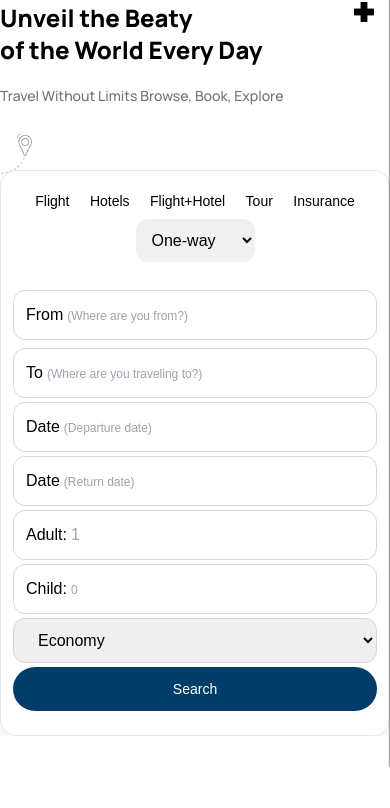
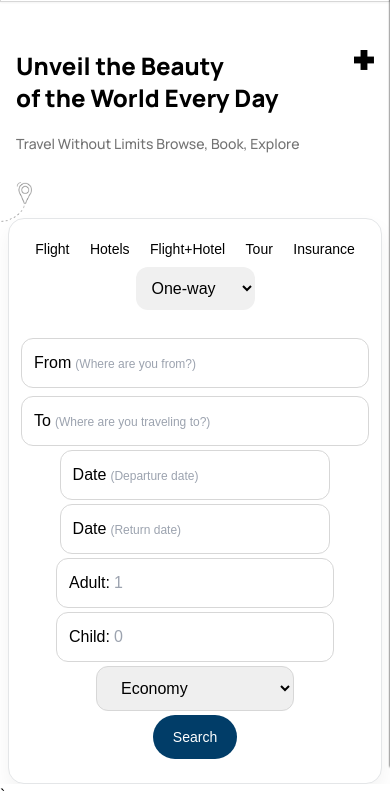
Before and after one commit to meranHM/manzoomeh-front-end-task-vanilla, a website built with Vite: page index.html in a window 390 px wide. Shown: the part 78-886 px from the top of the page. Before the commit the page ends 844 px from the top, so only its background shows below. Built offline with nearby package versions, Linux system fonts and the light colour scheme.

Commit message:
Update form and background person responsiveness

```diff
--- a/index.html
+++ b/index.html
@@ -13,7 +13,7 @@
   <body>
     <div id="app">
       <header
-        class="w-full fixed top-0 left-0 z-50 shadow-sm bg-white border border-gray-medium"
+        class="w-full h-20 fixed top-0 left-0 z-50 shadow-sm bg-white border border-gray-medium"
       >
       <!-- Mobile Navbar -->
         <nav
@@ -112,7 +112,7 @@
       >
         <section
           id="hero"
-          class="relative w-full h-[600px]"
+          class="relative w-full min-h-[624px] overflow-hidden"
         >
           <!-- First layer for cloud background image -->
           <div
@@ -121,7 +121,7 @@
 
           <!-- Second layer for person background image -->
           <div
-            class="absolute z-10 max-w-xl bottom-0 right-1/2 hidden lg:block"
+            class="absolute z-10 max-w-2xl bottom-0 -right-14 xl:max-w-[777px] xl:right-[2%] hidden lg:block"
           >
             <img
               src="/assets/bg-person.webp"
@@ -133,13 +133,15 @@
 
           <!-- Third layer - Hero section content -->
           <div
-            class="relative w-full max-w-7xl mx-auto z-20 overflow-hidden lg:mt-30"
+            class="relative flex flex-col w-full max-w-7xl mx-auto z-20 overflow-hidden mt-12 lg:mt-32"
           >
-            <div>
+            <div
+              class="px-4"
+            >
               <h1
-                class="font-extrabold text-2xl lg:text-5xl text-nowrap"
+                class="font-extrabold text-2xl lg:text-4xl xl:text-5xl lg:leading-[60px] xl:leading-[76px]"
               >
-                Unveil the Beaty<br/>
+                Unveil the Beauty<br />
                 of the World Every Day
               </h1>
               <p
@@ -167,7 +169,7 @@
             <!-- Search Box -->
             <div
               id="seach-box"
-              class="relative mt-16 bg-white border border-gray-soft rounded-2xl p-3 shadow-card"
+              class="relative self-center lg:self-auto mt-16 mx-2 bg-white border border-gray-soft rounded-2xl p-3 shadow-card"
             >
               <div
                 id="services-box"
@@ -192,12 +194,12 @@
                   </select>
                 </div>
 
-                <form class="flex flex-col mt-4 py-3 lg:flex-row lg:flex-wrap gap-1">
+                <form class="flex flex-col items-center mt-4 py-3 lg:flex-row lg:flex-wrap lg:justify-center gap-1">
 
                   <!-- Travel Origin and Destination -->
-                  <div class="relative flex flex-col gap-2 lg:flex-row lg:items-center">
+                  <div class="relative w-full lg:w-max flex flex-col gap-2 lg:flex-row lg:items-center">
                     <div
-                      class="searchInputBox lg:w-[265px]"
+                      class="searchInputBox"
                     >
                       <label for="from">From</label>
                       <input
@@ -205,11 +207,11 @@
                         name="from"
                         id="from"
                         placeholder="(Where are you from?)"
-                        class="w-auto"
+                        class="lg:w-[265px]"
                       >
                     </div>
                     <div
-                      class="searchInputBox lg:w-[265px]"
+                      class="searchInputBox"
                     >
                     <label for="to">To</label>
                       <input
@@ -217,14 +219,14 @@
                         name="to"
                         id="to"
                         placeholder="(Where are you traveling to?)"
-
+                        class="lg:w-[265px]"
                       >
                     </div>
                   </div>
 
                   <!-- Departure Date -->
                   <div
-                    class="searchInputBox lg:w-[150px]"
+                    class="searchInputBox"
                   >
                     <label for="departure-date">Date</label>
                     <input
@@ -232,13 +234,14 @@
                       name="departure-date"
                       id="departure-date"
                       placeholder="(Departure date)"
+                      class="lg:w-[150px]"
                     >
                   </div>
 
 
                   <!-- Return Date -->
                   <div
-                    class="searchInputBox lg:w-[150px]"
+                    class="searchInputBox"
                   >
                     <label for="return-date">Date</label>
                     <input
@@ -246,12 +249,13 @@
                       name="return-date"
                       id="return-date"
                       placeholder="(Return date)"
+                      class="lg:w-[150px]"
                     >
                   </div>
 
                   <!-- Number of Adults -->
                   <div
-                    class="searchInputBox lg:w-[75px]"
+                    class="searchInputBox"
                   >
                     <label for="number-of-adults">Adult:</label>
                     <input
@@ -259,14 +263,14 @@
                       name="number-of-adults"
                       id="number-of-adults"
                       placeholder="1"
-                      class="placeholder:text-base"
+                      class="placeholder:text-base lg:w-[75px]"
                     >
                   </div>
 
 
                   <!-- Number of children -->
                   <div
-                    class="searchInputBox lg:w-[75px]"
+                    class="searchInputBox"
                   >
                     <label for="number-of-children">Child:</label>
                     <input
@@ -274,6 +278,7 @@
                       name="number-of-children"
                       id="number-of-children"
                       placeholder="0"
+                      class="placeholder:text-base lg:w-[75px]"
                     >
                   </div>
 
```
